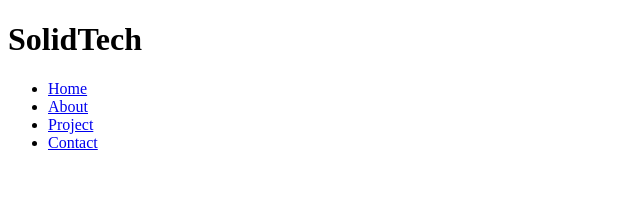
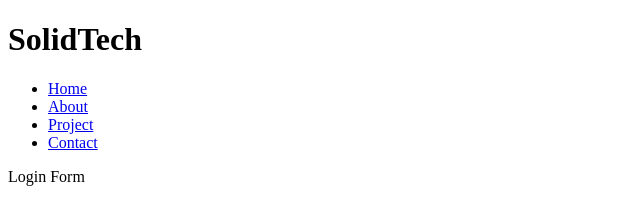
Before and after one commit to King-Solid/myProfile, a plain HTML site: page index.html in a window 1280 px wide. Shown: the full height of the page, 0-640 px from the left. Drawn offline with Linux system fonts and the light colour scheme.

Commit message:
changed .

```diff
--- a/index.html
+++ b/index.html
@@ -22,6 +22,8 @@
         </nav>
     </header>
 
+    Login Form
+
     <script src="index.js"></script>
 </body>
 
```
Also changed, not shown: login.html (+1 -0 lines).
